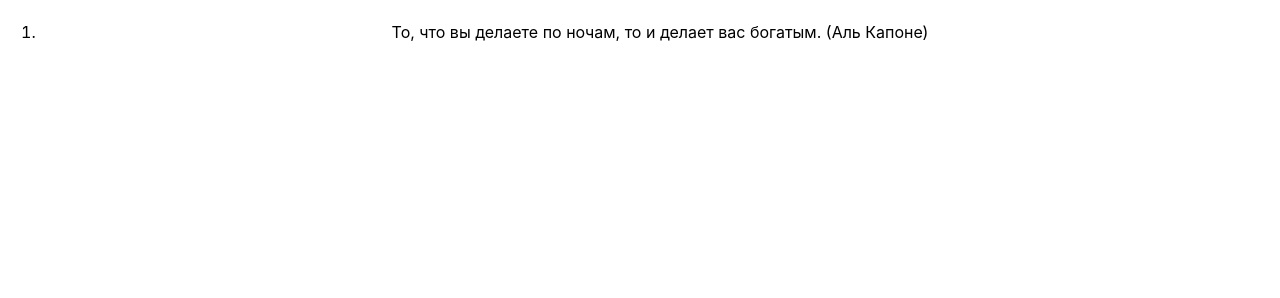
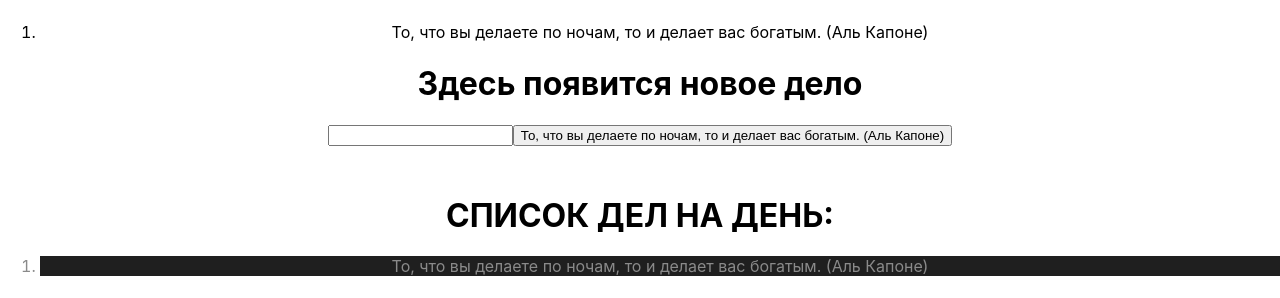
Before and after one commit to Sikstep/smallHwAuto, a React (Create React App) app: page / in a window 1280 px wide. Shown: the part 499-797 px from the top of the page. Built offline with nearby package versions, Linux system fonts and the light colour scheme.

Commit message:
hw4 start

```diff
--- a/src/HW/4/Button.tsx
+++ b/src/HW/4/Button.tsx
@@ -1,11 +1,11 @@
 type ButtonPropsType = {
-  callBack: any // НУЖНО ПРОТИПИЗИРОВАТЬ
+  callBack: () => void // НУЖНО ПРОТИПИЗИРОВАТЬ
   name: any // НУЖНО ПРОТИПИЗИРОВАТЬ
 };
 
 export const Button = (props: ButtonPropsType) => {
   const callBackHandler = () => {
-    // НУЖНО ДОПИСАТЬ
+    props.callBack()
   };
 
   return (
--- a/src/HW/4/HW4.tsx
+++ b/src/HW/4/HW4.tsx
@@ -1,5 +1,5 @@
 import { useState } from 'react';
-import s from './HW4.module.css';
+import S from './HW4.module.css';
 import { Button } from './Button';
 import { Input } from './Input';
 
@@ -24,27 +24,27 @@
 
   return (
     <div id={'hw04'}>
-      {/*{currentText ? (*/}
-      {/*  <h1 id={'hw04-text'}>{currentText}</h1>*/}
-      {/*) : (*/}
-      {/*  <h1 id={'hw04-default-text'}>Здесь появится новое дело</h1>*/}
-      {/*)}*/}
+      {currentText ? (
+        <h1 id={'hw04-text'}>{currentText}</h1>
+      ) : (
+        <h1 id={'hw04-default-text'}>Здесь появится новое дело</h1>
+      )}
 
-      {/*<Input НЕ ХВАТАЕТ АРГУМЕНТОВ />*/}
+      <Input currentText={currentText} setCurrentText={setCurrentText}/>
 
-      {/*<Button НЕ ХВАТАЕТ АРГУМЕНТОВ />*/}
+      <Button name={texts} callBack={handleSave} />
 
-      {/*<h1 style={{ marginTop: '50px' }}>СПИСОК ДЕЛ НА ДЕНЬ:</h1>*/}
+      <h1 style={{ marginTop: '50px' }}>СПИСОК ДЕЛ НА ДЕНЬ:</h1>
 
-      {/*<ol id={'hw04-tasks'}>*/}
-      {/*  {texts.map((el, index) => {*/}
-      {/*    return (*/}
-      {/*      <li key={index} id={`hw04-task-${index}`} className={ЕСЛИ ЧЕТН ? S.chetNechet : ''}>*/}
-      {/*        {el}*/}
-      {/*      </li>*/}
-      {/*    );*/}
-      {/*  })}*/}
-      {/*</ol>*/}
+      <ol id={'hw04-tasks'}>
+        {texts.map((el, index) => {
+          return (
+            <li key={index} id={`hw04-task-${index}`} className={el ? S.chetNechet : ''}>
+              {el}
+            </li>
+          );
+        })}
+      </ol>
     </div>
   );
 };
--- a/src/HW/4/Input.tsx
+++ b/src/HW/4/Input.tsx
@@ -1,14 +1,16 @@
+import {ChangeEvent} from 'react';
+
 type InputPropsType = {
-	currentText: any // НУЖНО ПРОТИПИЗИРОВАТЬ
-	setCurrentText: any // НУЖНО ПРОТИПИЗИРОВАТЬ
+	currentText: string // НУЖНО ПРОТИПИЗИРОВАТЬ
+	setCurrentText: (text: string) => void // НУЖНО ПРОТИПИЗИРОВАТЬ
 };
 
 export const Input = (props: InputPropsType) => {
-	const onChangeHandler = (event: 'НУЖНО ПРОТИПИЗИРОВАТЬ') => {
-		// НУЖНО ДОПИСАТЬ
+	const onChangeHandler = (event: ChangeEvent<HTMLInputElement>) => {
+		props.setCurrentText(props.currentText)
 	};
 
-	// return (
-	//   <input id={'hw04-input'} type="text" value={props.currentText} onChange={onChangeHandler} />
-	// );
+	return (
+	  <input id={'hw04-input'} type="text" value={props.currentText} onChange={onChangeHandler} />
+	);
 };
```
